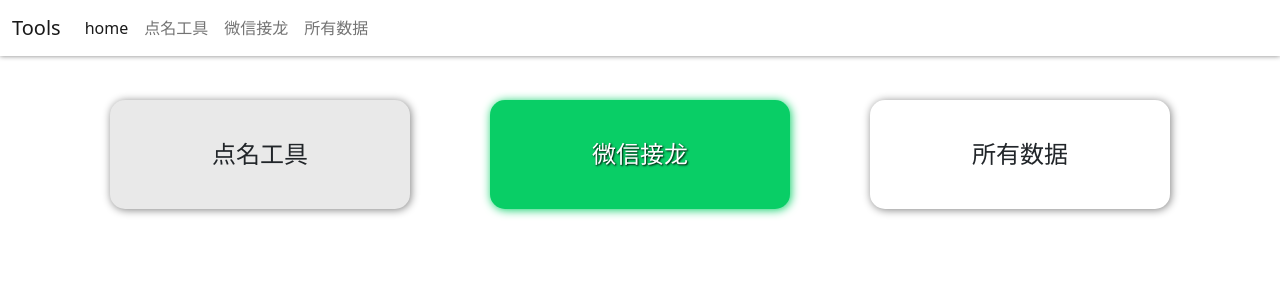
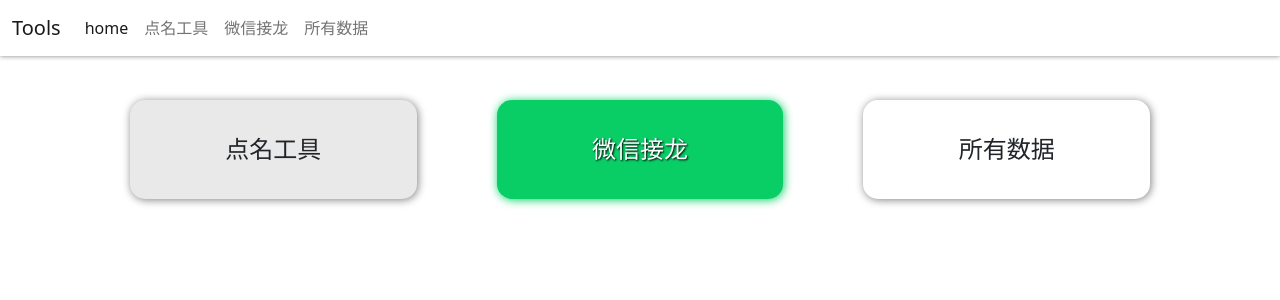
Before and after one commit to Niclas0923/tools-school-web, a Vue app in the folder page/: page /#/home in a window 1280 px wide. Shown: the top 300 px of the page. Built offline with nearby package versions, Linux system fonts and the light colour scheme; no server answers.

Commit message:
修改了部分样式和动画

```diff
--- a/page/src/components/DataShow.vue
+++ b/page/src/components/DataShow.vue
@@ -11,7 +11,7 @@ const val = useValueStore()
   <Transition
       appear
       name="animate__animated animate__bounce"
-      enter-active-class="animate__bounceInUp"
+      enter-active-class="animate__zoomInUp"
   >
     <div class="table-responsive">
       <table class="table table-striped table-bordered align-middle">
--- a/page/src/components/Home.vue
+++ b/page/src/components/Home.vue
@@ -13,9 +13,10 @@ const router = useRouter()
   <Transition
       appear
       name="animate__animated animate__bounce"
-      enter-active-class="animate__bounceInUp"
+      enter-active-class="animate__zoomInUp"
   >
-    <div class="row row-home">
+    <div class="row-home">
+      <div class="row">
         <div class="cad col-6 col-md-4">
           <div class="cad-in text-center cardRollCallTool" @click="router.push('/rollCallTool')">
             <h4 class="mb-0">点名工具</h4>
@@ -32,15 +33,19 @@ const router = useRouter()
           </div>
         </div>
       </div>
+    </div>
   </Transition>
 </template>
 
 <style lang="less" scoped>
+.row-home{
+  padding: 0 20px;
+}
 .cad{
   padding: 20px 40px;
 
   .cad-in{
-    padding: 40px 10px;
+    padding: 35px 20px;
     border-radius: 15px;
     cursor: pointer;  /* 设置鼠标样式为手形 */
   }
--- a/page/src/components/RollCallTool.vue
+++ b/page/src/components/RollCallTool.vue
@@ -14,7 +14,7 @@ const val = useValueStore()
   <Transition
       appear
       name="animate__animated animate__bounce"
-      enter-active-class="animate__bounceInUp"
+      enter-active-class="animate__zoomInUp"
   >
     <div>
       <On :miniIdToNames="val.miniIdToNames"/>
--- a/page/src/components/WeChatRelay.vue
+++ b/page/src/components/WeChatRelay.vue
@@ -23,7 +23,7 @@ function changeInputValue(value){
   <Transition
       appear
       name="animate__animated animate__bounce"
-      enter-active-class="animate__bounceInUp"
+      enter-active-class="animate__zoomInUp"
   >
     <div>
       <div class="row">
```
Lines whose indentation alone changed are shown as unchanged.
